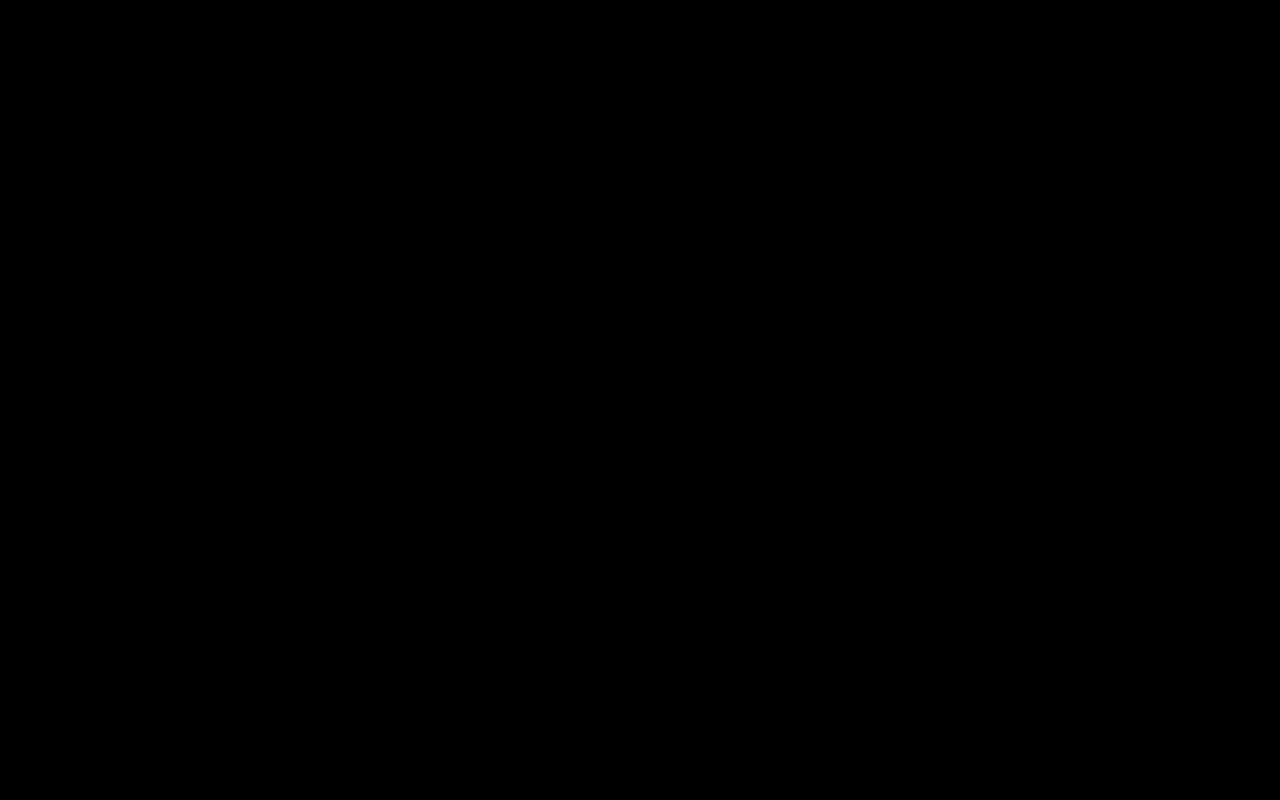
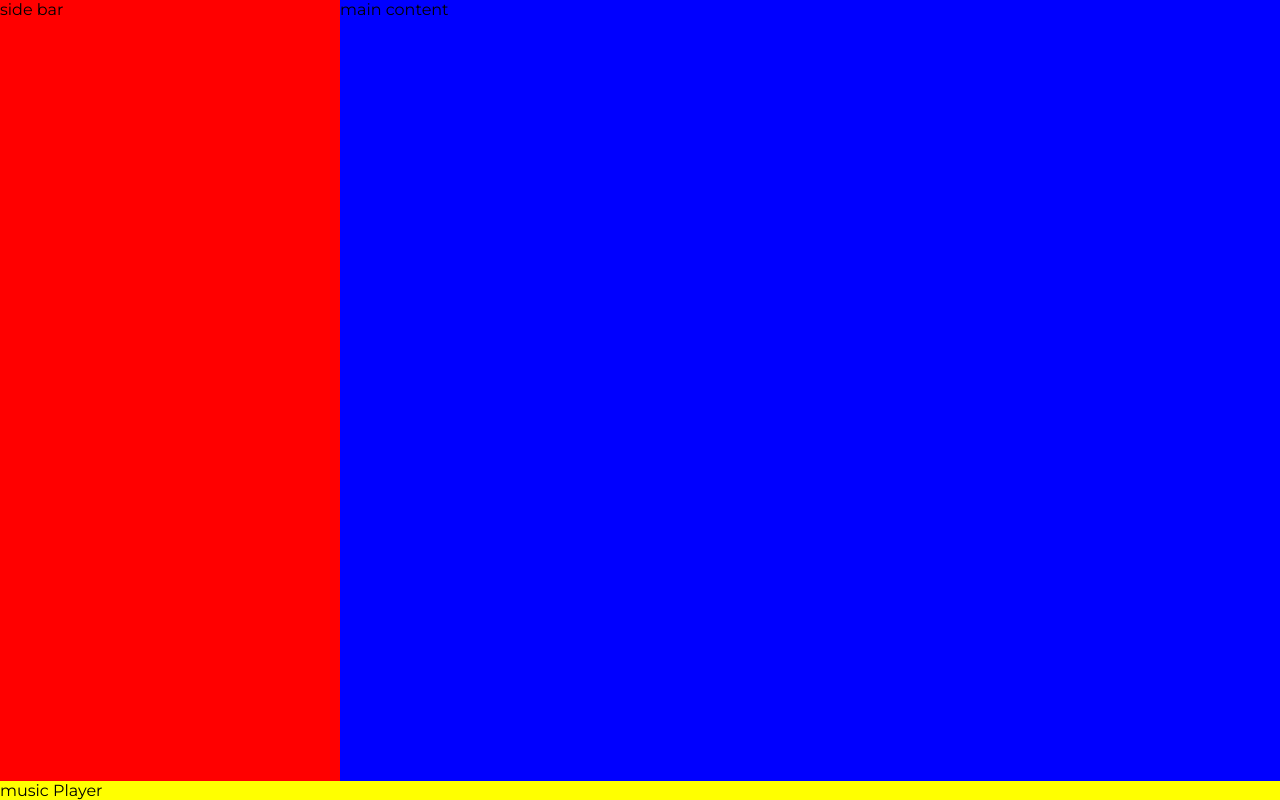
Before and after one commit to Muteeb-Haider55/Spotify-Clone-, a plain HTML site: page index.html in a window 1280 px wide. Drawn offline with Linux system fonts and the light colour scheme.

Commit message:
Arrange Layout Into three sections

```diff
--- a/style.css
+++ b/style.css
@@ -4,3 +4,21 @@ body{
     background-color:#000;
     overflow: hidden;
 }
+.main{
+    display: flex;
+    height: 100vh;
+}
+.sidebar{
+    background-color: red;
+    width: 340px;
+}
+.main-content{
+    background-color: blue;
+    flex: 1;
+}
+.music-player{
+    background-color: yellow;
+    position: fixed;
+    bottom: 0px;
+    width: 100%;
+}
```
